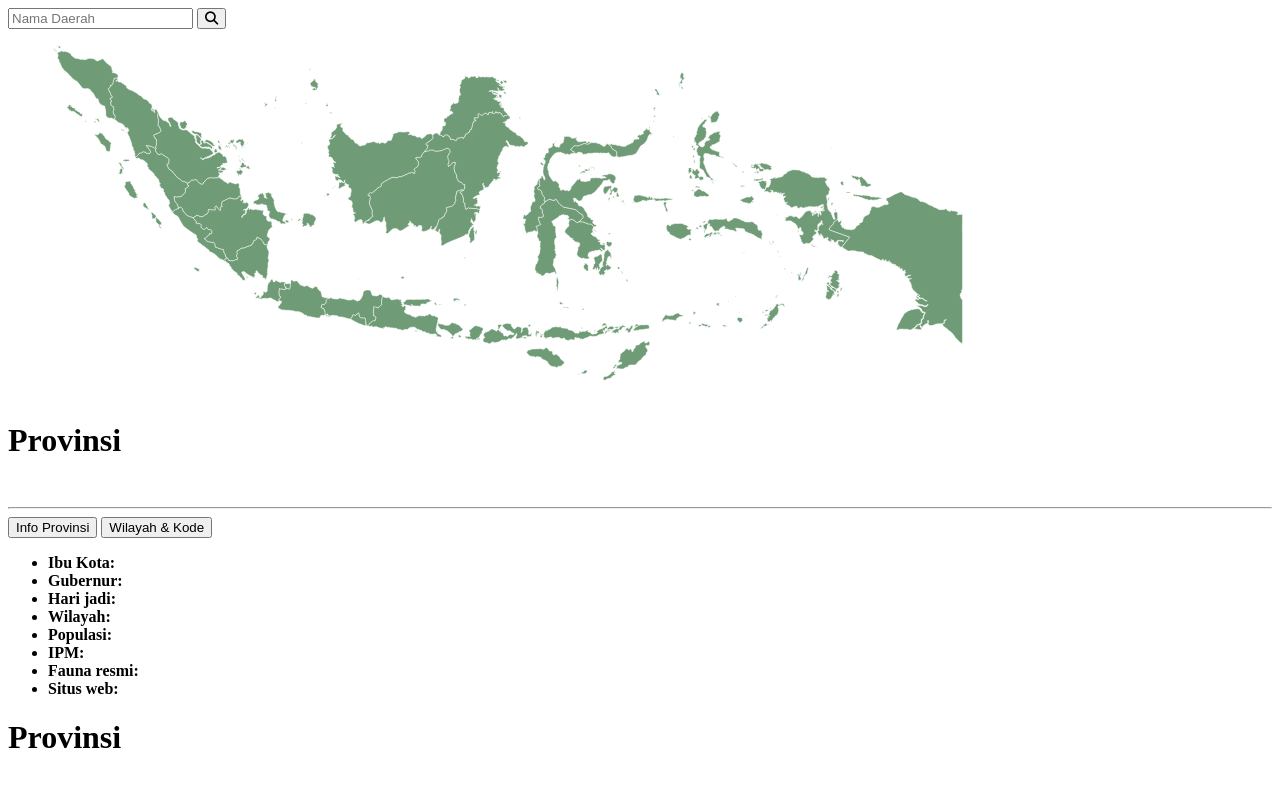
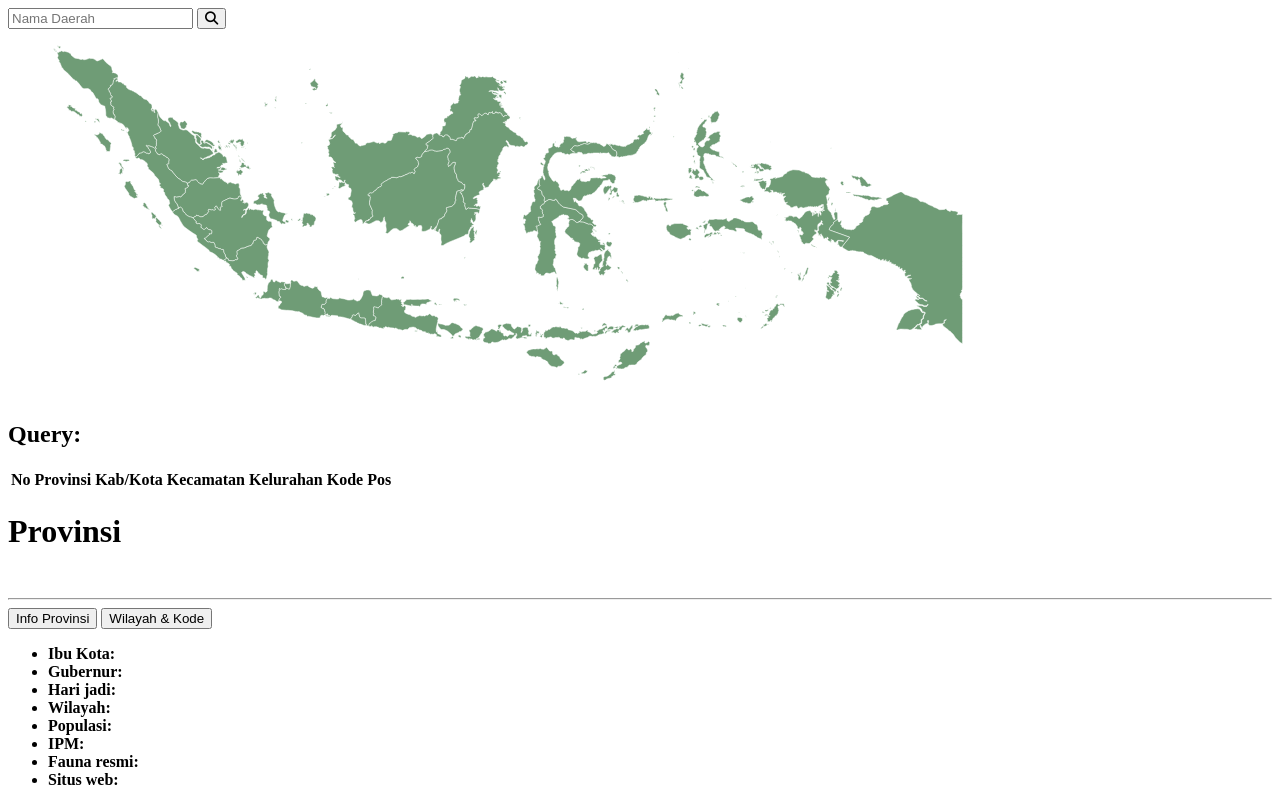
Before and after one commit to iqoll/peta-indonesia, a plain HTML site: page index.html in a window 1280 px wide. Shown: the top 800 px of the page. Drawn offline with Linux system fonts and the light colour scheme.

Commit message:
popup-panel

```diff
--- a/index.html
+++ b/index.html
@@ -169,7 +169,36 @@
   </div>
 
   <div class="popup-panel">
+    <div class="container">
+      <h2>Query: <span class="search-query"></span></h2>
+      <main class="table" id="query-table">
+      <!-- Tab button -->
+          <section class="tab-title">
+              <h2 class="table-title"></h2>
+          </section>
+            <!-- Table Wrapper -->
+          <section id="table-wrapper" class="table-body">
+            <!-- Default kabupaten/kota -->
+              <table class="query-table">
+                <thead>
+                  <tr>
+                    <th>No</th>
+                    <th>Provinsi</th>
+                    <th>Kab/Kota</th>
+                    <th>Kecamatan</th>
+                    <th>Kelurahan</th>
+                    <th>Kode Pos</th>
+                  </tr>
+                </thead>
+                <tbody>
+                  <!-- diisi secara dinamis -->
+                </tbody>
+              </table>
 
+               <div class="pagination-query"></div>
+          </section>
+      </main>
+    </div>
   </div>
 
   <div class="side-panel">
```
